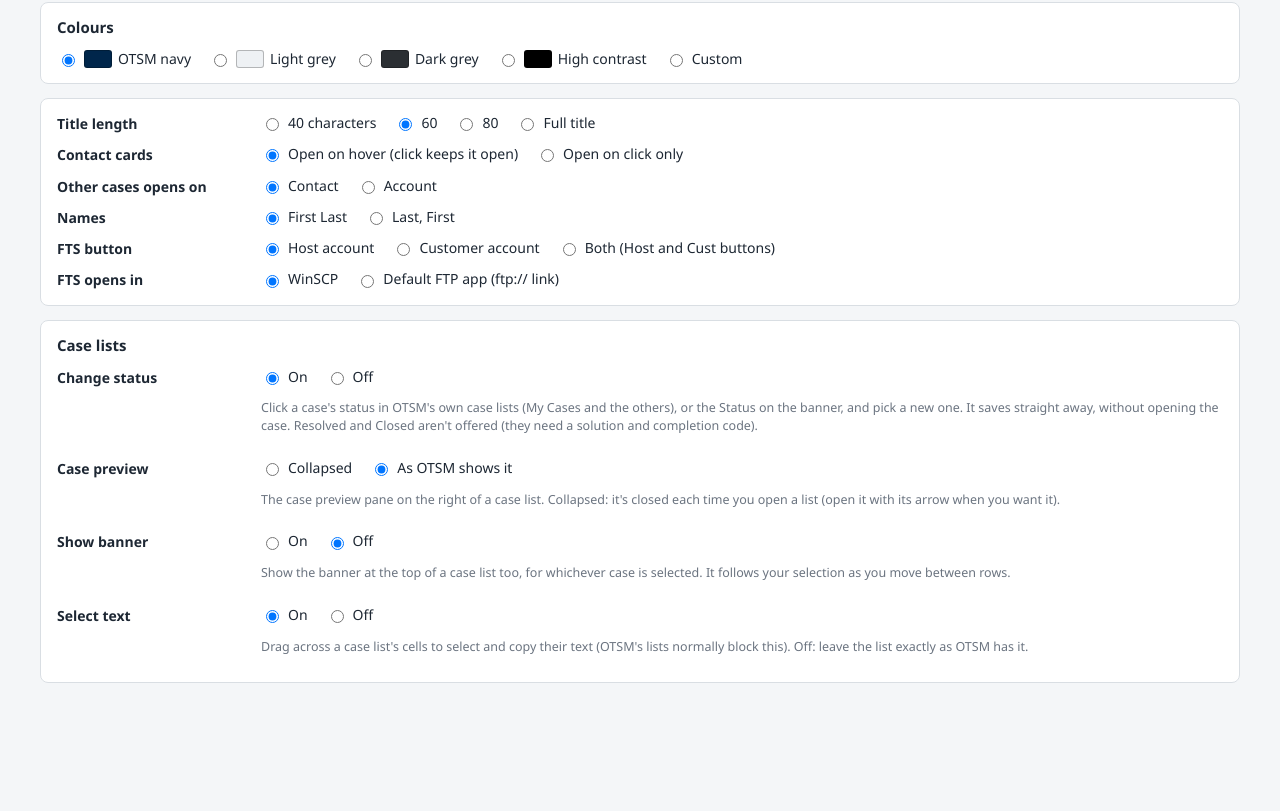
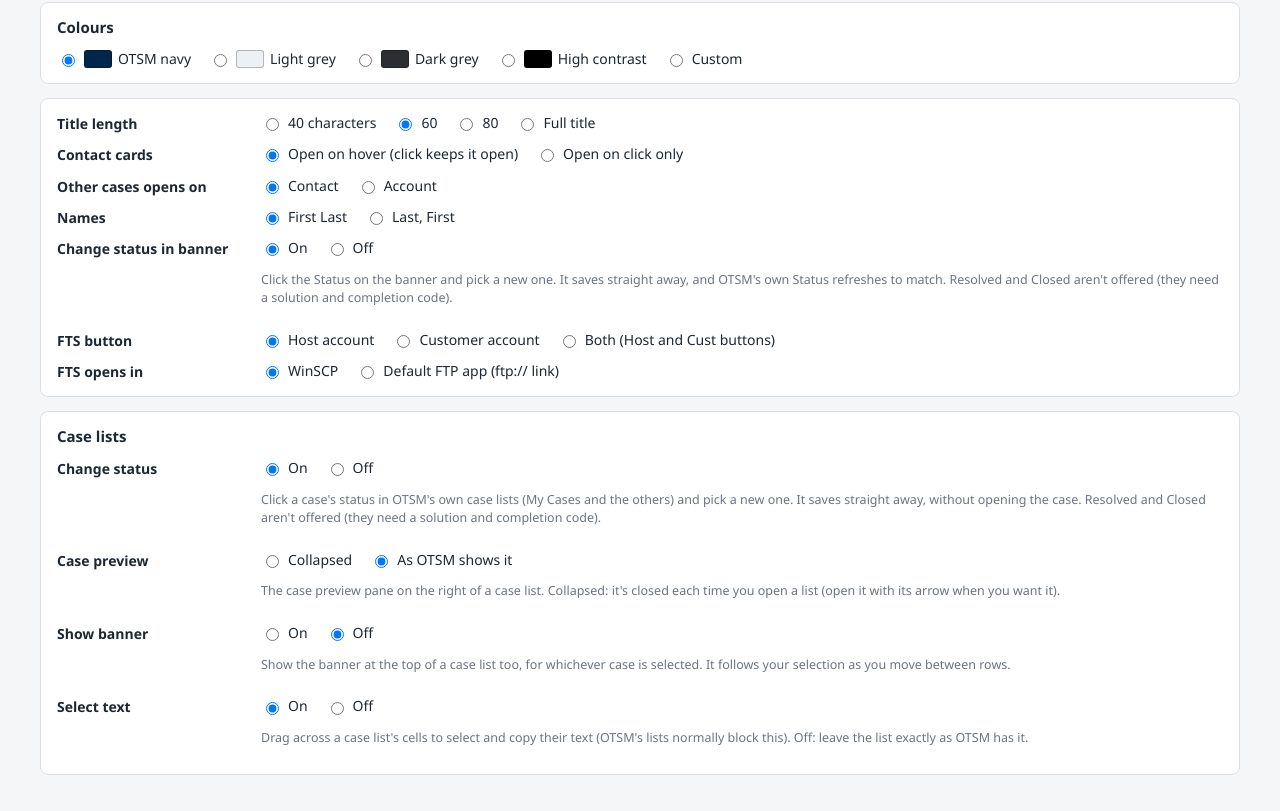
Before and after one commit to TitanXV4000/otsm-banner, a browser extension: page extension/options.html in a window 1280 px wide. Shown: the part 808-1619 px from the top of the page. Before the commit the page ends 1545 px from the top, so only its background shows below. Drawn offline with Linux system fonts and the light colour scheme.

Commit message:
1.7.9.19 (test build): separate "Change status in banner" setting
The Change status setting (Case lists) covered both SMAX's case lists and the
banner's Status pill. The banner now has its own, bannerStatusEdit ("Change
status in banner", on by default, with the other banner settings); Change status
under Case lists is now only the lists. Anyone who had turned Change status off
keeps the banner's off too (complete() carries it over while bannerStatusEdit
has never been saved).

Co-Authored-By: Claude Opus 5.5 <noreply@anthropic.com>
Claude-Session: https://claude.ai/code/session_01NkpnDY9UQz8TtfJKzbWSJM

```diff
--- a/extension/banner.js
+++ b/extension/banner.js
@@ -131,11 +131,11 @@
     case: r => col('Case', null, el('span', { class: 'otsmb-id', title: 'Click to copy the case number', onclick: e => copy(e.currentTarget, r.Id) }, r.Id)),
     title: r => { const t = r.DisplayLabel || ''; return col('Title', 'otsmb-grow', el('span', { class: 'otsmb-title otsmb-copyable', title: t + '\n\nClick to copy the case number and title', onclick: e => copy(e.currentTarget, `${r.Id} - ${t}`) }, cut(t, settings.titleMax))); },
     priority: r => { const p = PRIORITY[r.Priority] || r.Priority || ''; return col('Priority', null, p ? el('span', { class: 'otsmb-pill otsmb-pr-' + p.toLowerCase() }, p) : ''); },
-    // Status: click the pill to change it (the same save as SMAX's case lists), when that setting is on
+    // Status: click the pill to change it (the same save as SMAX's case lists), when the Change status in banner setting is on
     status: r => { const st = STATUS[r.Status] || r.Status || '';
       if (!st) return col('Status', null, '');
       const pill = el('span', { class: 'otsmb-pill otsmb-st-' + (r.Status || '').replace(/[^A-Za-z]/g, '') }, st);
-      if (settings.statusEdit) {
+      if (settings.bannerStatusEdit) {
         pill.classList.add('otsmb-status-edit'); pill.tabIndex = 0; pill.title = 'Click to change the status';
         const open = e => { e.stopPropagation(); toggleFloating(pill, () => statusMenu(r.Id, st, bannerStatusSaved), true, true); };
         pill.addEventListener('click', open);
--- a/extension/options.html
+++ b/extension/options.html
@@ -79,6 +79,12 @@
       <div class="choices" id="casesTab"></div>
       <div>Names</div>
       <div class="choices" id="names"></div>
+      <div>Change status in banner</div>
+      <div>
+        <div class="choices" id="bannerStatusEdit"></div>
+        <p class="hint">Click the Status on the banner and pick a new one. It saves straight away, and OTSM's own Status
+          refreshes to match. Resolved and Closed aren't offered (they need a solution and completion code).</p>
+      </div>
       <div>FTS button</div>
       <div class="choices" id="fts"></div>
       <div>FTS opens in</div>
@@ -91,8 +97,7 @@
       <div>Change status</div>
       <div>
         <div class="choices" id="statusEdit"></div>
-        <p class="hint">Click a case's status in OTSM's own case lists (My Cases and the others), or the Status on the banner,
-          and pick a new one. It saves straight away, without opening the case. Resolved and Closed aren't offered (they need
+        <p class="hint">Click a case's status in OTSM's own case lists (My Cases and the others) and pick a new one. It saves straight away, without opening the case. Resolved and Closed aren't offered (they need
           a solution and completion code).</p>
       </div>
       <div>Case preview</div>
--- a/extension/options.js
+++ b/extension/options.js
@@ -102,6 +102,7 @@
     radios('casesTab', [['contact', 'Contact'], ['account', 'Account']], () => s.casesTab, v => { s.casesTab = v; });
     radios('names', [['first', 'First Last'], ['last', 'Last, First']], () => s.names, v => { s.names = v; });
     radios('ftsApp', [['winscp', 'WinSCP'], ['ftp', 'Default FTP app (ftp:// link)']], () => s.ftsApp, v => { s.ftsApp = v; });
+    radios('bannerStatusEdit', [[true, 'On'], [false, 'Off']], () => s.bannerStatusEdit, v => { s.bannerStatusEdit = v; });
     radios('statusEdit', [[true, 'On'], [false, 'Off']], () => s.statusEdit, v => { s.statusEdit = v; });
     radios('collapsePreview', [[true, 'Collapsed'], [false, 'As OTSM shows it']], () => s.collapsePreview, v => { s.collapsePreview = v; });
     radios('listBanner', [[true, 'On'], [false, 'Off']], () => s.listBanner, v => { s.listBanner = v; });
--- a/extension/settings.js
+++ b/extension/settings.js
@@ -37,6 +37,7 @@ var OTSMB = (() => {
     casesTab: 'contact',       // the cases popup opens on 'contact' or 'account'
     fts: 'host',               // 'host', 'customer' or 'both'
     statusEdit: true,          // click a status in SMAX's case lists to change it
+    bannerStatusEdit: true,    // click the Status on the banner to change it
     collapsePreview: false,    // collapse OTSM's case preview pane each time a case list opens
     listBanner: false,         // show the banner on a case list, for the row currently selected
     listSelect: true,          // let the user drag to select and copy text in a case list (SMAX blocks this natively)
@@ -47,6 +48,8 @@ var OTSMB = (() => {
   // Saved settings over the defaults. Fields: saved order first, then any field added since (in its default place).
   function complete(saved) {
     const s = Object.assign({}, DEFAULTS, saved || {});
+    // statusEdit covered the banner too until 1.7.9.19: someone who had turned it off keeps the banner's off as well
+    if (saved && saved.bannerStatusEdit === undefined && saved.statusEdit === false) s.bannerStatusEdit = false;
     const known = new Set(FIELDS.map(f => f.id));
     const list = (Array.isArray(s.fields) ? s.fields : []).filter(f => f && known.has(f.id));
     const have = new Set(list.map(f => f.id));
```
Also changed, not shown: test/status-edit-banner.js (+1 -1 lines), extension/manifest.json, 1 other file.
